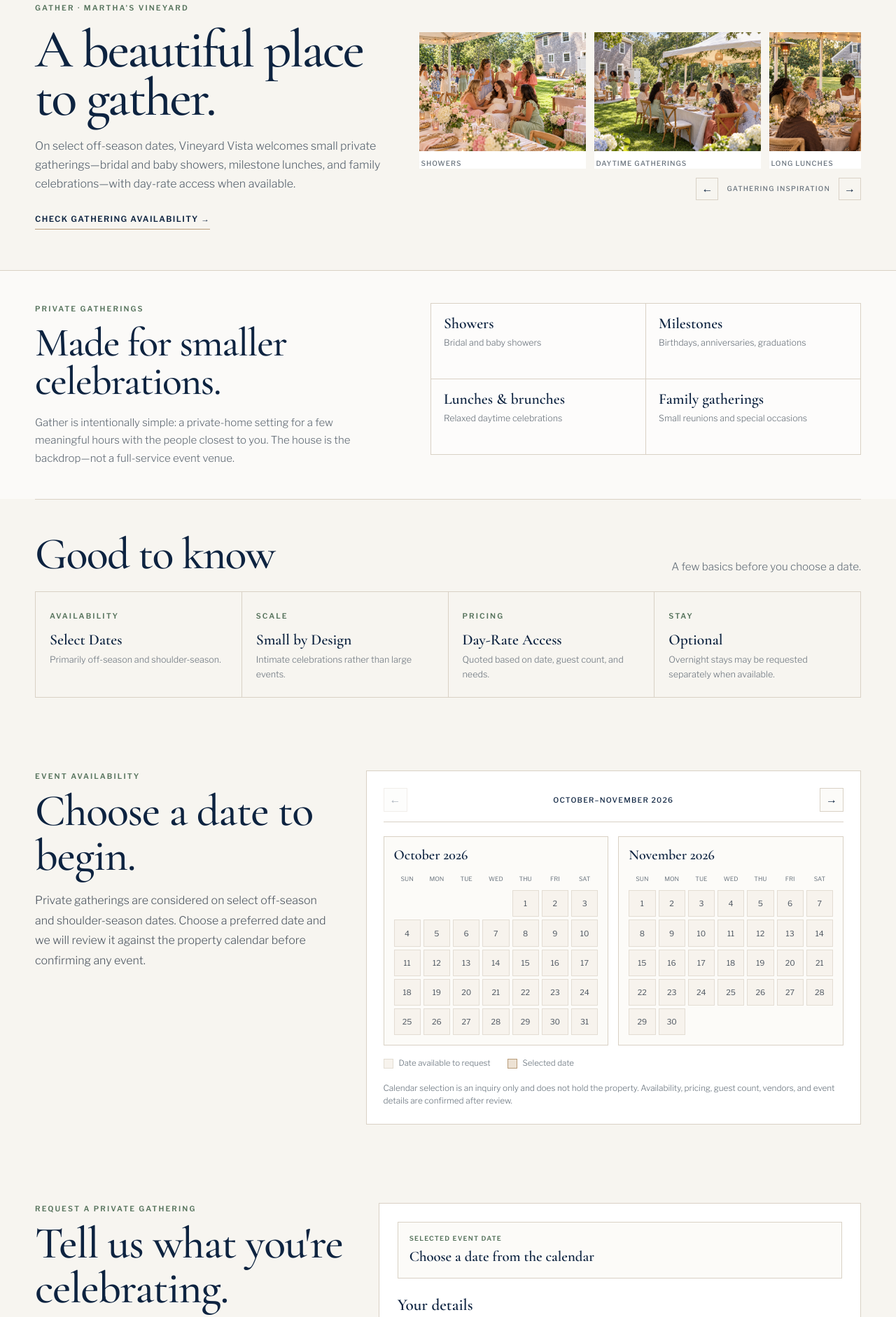
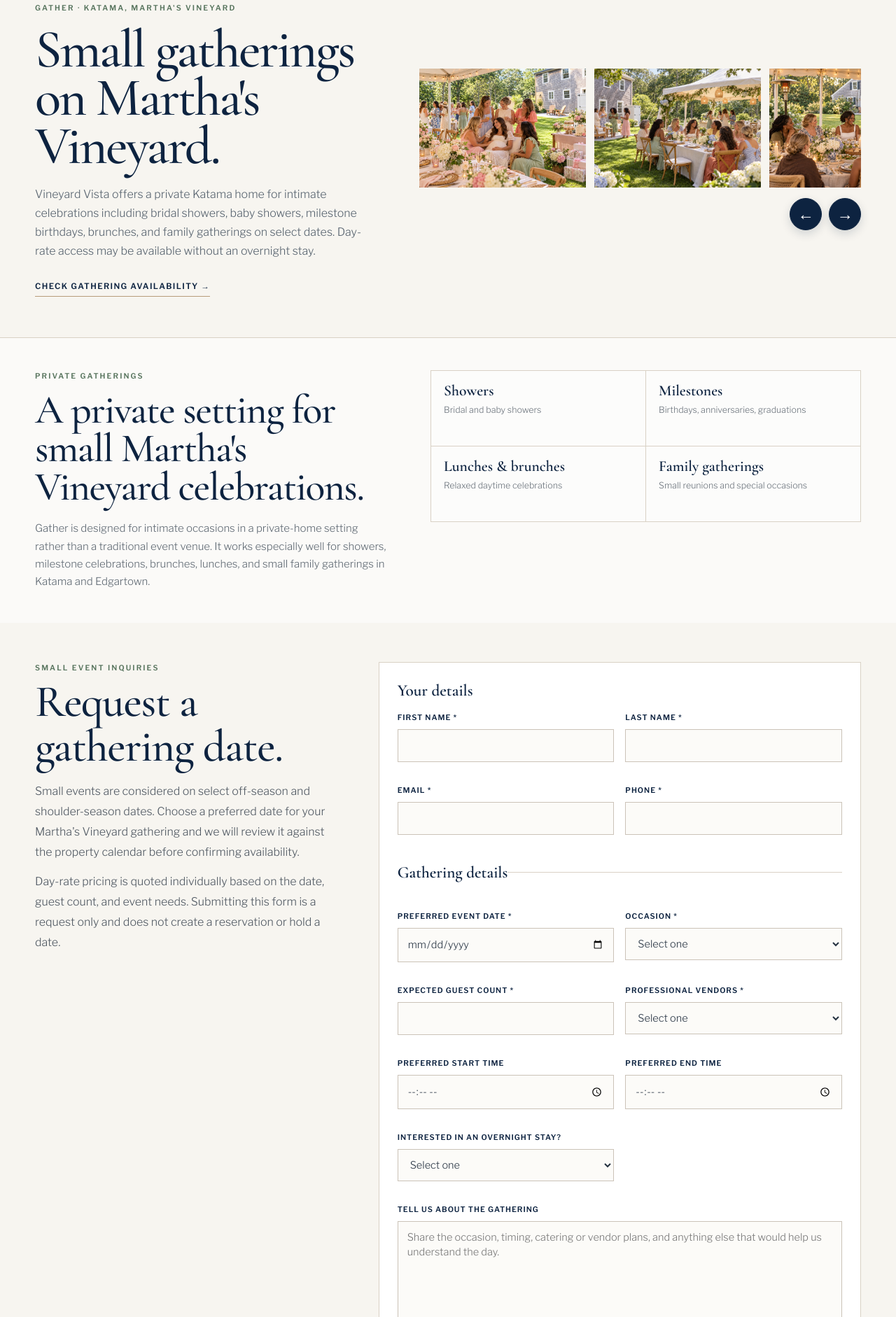
Before and after one commit to vineyardvistaproperties/vineyardvistaproperties, a website: page gather.html in a window 1280 px wide. Shown: the part 136-2018 px from the top of the page at 70% size. Drawn offline with nearby package versions, Linux system fonts and the light colour scheme.

Commit message:
Add files via upload

```diff
--- a/gather.html
+++ b/gather.html
@@ -5,9 +5,9 @@
 <meta charset="utf-8"/>
 <meta content="width=device-width, initial-scale=1.0" name="viewport"/>
 <meta content="#0D2340" name="theme-color"/>
-<meta content="Small private gatherings at Vineyard Vista Properties on Martha's Vineyard." name="description"/>
-<meta content="noindex,nofollow" name="robots"/>
-<title>Gather | Vineyard Vista Properties</title>
+<meta content="Host a small private event on Martha's Vineyard at Vineyard Vista in Katama. Bridal showers, baby showers, milestone birthdays, brunches, family gatherings, and intimate celebrations on select dates." name="description"/>
+<meta content="index,follow" name="robots"/>
+<title>Small Events on Martha's Vineyard | Gather at Vineyard Vista</title>
 <link href="https://fonts.googleapis.com" rel="preconnect"/>
 <link crossorigin="" href="https://fonts.gstatic.com" rel="preconnect"/>
 <link href="https://fonts.googleapis.com/css2?family=Cormorant+Garamond:wght@500;600&amp;family=Libre+Franklin:wght@300;400;500;600&amp;display=swap" rel="stylesheet"/>
@@ -127,30 +127,14 @@
     .details-strip strong{display:block;font:600 1.35rem "Cormorant Garamond",serif;color:var(--navy);margin-top:8px}
     .details-strip span:last-child{display:block;color:#6B747D;font-size:.79rem;margin-top:5px}
 
-    .event-booking{padding:56px 0;background:var(--soft);border-top:0}
         .booking-layout{display:grid;grid-template-columns:.75fr 1.25fr;gap:48px;align-items:start}
     .booking-layout h2,.request-layout h2{font:500 clamp(3rem,5vw,4.5rem)/1 "Cormorant Garamond",Georgia,serif;color:var(--navy);letter-spacing:-.02em;margin:8px 0 18px}
     .booking-copy{color:#4D5660;line-height:1.8;margin:0}
-    .calendar-shell{background:#fff;border:1px solid var(--line);padding:24px}
-    .calendar-toolbar{display:flex;align-items:center;justify-content:space-between;gap:20px;padding-bottom:14px;border-bottom:1px solid var(--line);margin-bottom:20px}
-    .calendar-toolbar button{width:34px;height:34px;border:1px solid var(--line);background:#FCFBF8;color:var(--navy);font-size:1rem;cursor:pointer}
                 .calendar-toolbar button:hover{border-color:var(--sand)}
-    .calendar-range-label{font:500 .65rem "Libre Franklin",sans-serif;text-transform:uppercase;letter-spacing:.12em;color:var(--navy)}
-    .calendar-months{display:grid;grid-template-columns:1fr 1fr;gap:14px}
-    .calendar-month{border:1px solid var(--line);background:#FCFBF8;padding:14px;min-width:0}
-    .calendar-month h3{margin:0 0 10px;font:600 1.25rem "Cormorant Garamond",Georgia,serif;color:var(--navy)}
                     .calendar-grid{display:grid;grid-template-columns:repeat(7,1fr);gap:4px}
     .calendar-grid .dow{display:flex;align-items:center;justify-content:center;min-height:24px;border:0;background:transparent;text-align:center;font-size:.54rem;text-transform:uppercase;letter-spacing:0;color:var(--muted);font-weight:400}
-    .calendar-day{display:flex;align-items:center;justify-content:center;aspect-ratio:1;min-height:0;border:1px solid #E3DDD3;background:#F7F3ED;color:#4D5660;font-size:.68rem;position:relative}
-    button.calendar-day{font-family:inherit;cursor:pointer;padding:0}
-    button.calendar-day:hover{border-color:var(--sand)}
-    .calendar-day.outside,.calendar-day.past{border-color:transparent;background:transparent;color:#b1b1ad;cursor:default}
-    .calendar-day.selected{border-color:var(--sand);background:#EDE2D4;color:var(--navy);font-weight:600;box-shadow:none}
-    .calendar-legend{display:flex;gap:24px;flex-wrap:wrap;margin-top:16px;color:#66717B;font-size:.72rem}
+        button    button    .calendar-day.outside,.calendar-day.past{border-color:transparent;background:transparent;color:#b1b1ad;cursor:default}
             .calendar-legend span{display:flex;align-items:center;gap:8px}
-    .legend-swatch{width:14px;height:14px;border:1px solid #E3DDD3;background:#F7F3ED;display:inline-block}
-    .legend-swatch.selected{background:#EDE2D4;border-color:var(--sand)}
-    .calendar-note{margin:16px 0 0;color:#66717B;font-size:.74rem;line-height:1.55}
 
     .inquiry{padding:56px 0;background:var(--ivory);color:var(--ink);scroll-margin-top:104px}
     .inquiry .kicker{color:var(--sage)}
@@ -167,9 +151,6 @@
     .request-form input,.request-form select,.request-form textarea{display:block;width:100%;margin-top:7px;padding:12px 13px;border:1px solid #CBC3B8;border-radius:0;background:#FCFBF8;color:var(--ink);font:300 .91rem/1.45 "Libre Franklin",Arial,sans-serif}
     .request-form input:focus,.request-form select:focus,.request-form textarea:focus{outline:2px solid rgba(184,156,122,.28);outline-offset:1px;border-color:var(--sand);box-shadow:none}
     .request-form textarea{resize:vertical;min-height:128px}
-    .selected-date-card{border:1px solid var(--line);padding:15px 16px;margin-bottom:24px;background:#FCFBF8}
-    .selected-date-card span{display:block;font-size:.58rem;text-transform:uppercase;letter-spacing:.13em;color:var(--sage);font-weight:600;margin-bottom:5px}
-    .selected-date-card strong{font:600 1.3rem "Cormorant Garamond",Georgia,serif;color:var(--navy)}
                 .checkbox-row{display:flex!important;align-items:flex-start;gap:10px;margin:3px 0 18px!important;text-transform:none!important;letter-spacing:0!important;font-size:.86rem!important;font-weight:300!important;color:#4E5964!important}
     .checkbox-row input{width:auto!important;margin:4px 0 0!important;flex:0 0 auto}
     .checkbox-row span{line-height:1.6}
@@ -194,10 +175,10 @@
     .gather-carousel-track{display:flex;gap:12px;width:max-content;padding:1px}
     .gather-slide{width:238px;margin:0;scroll-snap-align:start;background:#fff}
     .gather-slide img{display:block;width:238px;height:170px;object-fit:cover}
-    .gather-slide figcaption{padding:9px 2px 0;color:#69737D;font-size:.62rem;text-transform:uppercase;letter-spacing:.1em;font-weight:500}
-    .gather-carousel-controls{display:flex;align-items:center;justify-content:flex-end;gap:12px;margin-top:12px;color:#69737D;font-size:.61rem;text-transform:uppercase;letter-spacing:.12em;font-weight:500}
-    .gather-carousel-controls button{width:32px;height:32px;border:1px solid var(--line);background:transparent;color:var(--navy);cursor:pointer;font:400 1rem/1 sans-serif}
-    .gather-carousel-controls button:hover{border-color:var(--sand)}
+    .gather-carousel-controls{display:flex;align-items:center;justify-content:flex-end;gap:10px;margin-top:14px}
+    .gather-carousel-controls button{width:46px;height:46px;border:1px solid var(--navy);border-radius:50%;background:var(--navy);color:#fff;cursor:pointer;font:400 1.45rem/1 sans-serif;display:grid;place-items:center;box-shadow:0 5px 14px rgba(13,35,64,.16);transition:background .2s ease,border-color .2s ease,transform .2s ease}
+    .gather-carousel-controls button:hover{background:#173654;border-color:#173654;transform:translateY(-1px)}
+    .gather-carousel-controls button:focus-visible{outline:3px solid rgba(184,156,122,.45);outline-offset:3px}
     .compact-gather{padding:46px 0}
     .gather-summary{display:grid;grid-template-columns:minmax(0,.9fr) minmax(0,1.1fr);gap:62px;align-items:start}
     .gather-summary h2{font:500 clamp(2.7rem,4.5vw,4.1rem)/.96 "Cormorant Garamond",Georgia,serif;color:var(--navy);letter-spacing:-.025em;margin:12px 0 18px}
@@ -209,12 +190,10 @@
     .gather-details{padding:48px 0}
     .gather-details .section-heading{margin-bottom:22px}
     @media(max-width:980px){
-      .booking-layout,.request-layout{grid-template-columns:1fr;gap:42px}.calendar-months{grid-template-columns:1fr}
-      .gather-hero{grid-template-columns:1fr;gap:32px;padding:46px 0 50px}.gather-carousel{max-width:760px}.gather-summary{grid-template-columns:1fr;gap:32px}
+      .booking-layout,.request-layout{grid-template-columns:1fr;gap:42px}      .gather-hero{grid-template-columns:1fr;gap:32px;padding:46px 0 50px}.gather-carousel{max-width:760px}.gather-summary{grid-template-columns:1fr;gap:32px}
     }
     @media(max-width:640px){
-      .event-booking,.inquiry{padding:44px 0}.calendar-shell{padding:20px 16px}.request-form{padding:20px 16px}.form-grid{grid-template-columns:1fr;gap:0}.form-grid .full,.form-grid .compact-full{grid-column:auto;max-width:none}
-      .gather-hero{padding:38px 0 42px}.gather-slide,.gather-slide img{width:214px}.gather-slide img{height:152px}.gather-carousel-controls{justify-content:space-between}.compact-gather,.gather-details{padding:38px 0}.gather-types{grid-template-columns:1fr}
+      .event-booking,.inquiry{padding:44px 0}      .gather-hero{padding:38px 0 42px}.gather-slide,.gather-slide img{width:214px}.gather-slide img{height:152px}.gather-carousel-controls{justify-content:flex-end}.compact-gather,.gather-details{padding:38px 0}.gather-types{grid-template-columns:1fr}
     }
     @media(max-width:930px){
       .hero{grid-template-columns:1fr;gap:24px;min-height:auto;padding:54px 0 60px}.hero-mark{display:none}
@@ -254,26 +233,25 @@
 <main>
 <section class="gather-hero shell" id="gatherings">
   <div class="gather-hero-copy">
-    <p class="kicker">Gather · Martha's Vineyard</p>
-    <h1>A beautiful place to gather.</h1>
-    <p class="hero-text">On select off-season dates, Vineyard Vista welcomes small private gatherings—bridal and baby showers, milestone lunches, and family celebrations—with day-rate access when available.</p>
+    <p class="kicker">Gather · Katama, Martha's Vineyard</p>
+    <h1>Small gatherings on Martha's Vineyard.</h1>
+    <p class="hero-text">Vineyard Vista offers a private Katama home for intimate celebrations including bridal showers, baby showers, milestone birthdays, brunches, and family gatherings on select dates. Day-rate access may be available without an overnight stay.</p>
     <a class="text-link" href="#event-availability">Check gathering availability <span aria-hidden="true">→</span></a>
   </div>
 
-  <div class="gather-carousel" aria-label="Gathering inspiration">
+  <div class="gather-carousel" aria-label="Gathering photos">
     <div class="gather-carousel-viewport" id="gather-carousel">
       <div class="gather-carousel-track">
-        <figure class="gather-slide"><img src="Gather/event-01-baby-shower.jpeg" alt="Small daytime shower beside a shingled Vineyard home"><figcaption>Showers</figcaption></figure>
-        <figure class="gather-slide"><img src="Gather/event-02-daytime-gathering.jpeg" alt="Daytime gathering around a long table"><figcaption>Daytime gatherings</figcaption></figure>
-        <figure class="gather-slide"><img src="Gather/event-03-intimate-lunch.jpeg" alt="Intimate lunch with floral table settings"><figcaption>Long lunches</figcaption></figure>
-        <figure class="gather-slide"><img src="Gather/event-04-candlelit-dinner.jpeg" alt="Small candlelit dinner gathering"><figcaption>Early evenings</figcaption></figure>
-        <figure class="gather-slide"><img src="Gather/event-05-evening-cocktails.jpeg" alt="Small cocktail gathering beside a shingled home"><figcaption>Celebrations</figcaption></figure>
-        <figure class="gather-slide"><img src="Gather/event-06-family-movie-night.jpeg" alt="Family gathering on the lawn"><figcaption>Family moments</figcaption></figure>
+        <figure class="gather-slide"><img src="Gather/event-01-baby-shower.jpeg" alt="Baby shower at a private Martha's Vineyard home in Katama"></figure>
+        <figure class="gather-slide"><img src="Gather/event-02-daytime-gathering.jpeg" alt="Small daytime event on Martha's Vineyard"></figure>
+        <figure class="gather-slide"><img src="Gather/event-03-intimate-lunch.jpeg" alt="Private bridal shower or brunch on Martha's Vineyard"></figure>
+        <figure class="gather-slide"><img src="Gather/event-04-candlelit-dinner.jpeg" alt="Intimate private dinner gathering on Martha's Vineyard"></figure>
+        <figure class="gather-slide"><img src="Gather/event-05-evening-cocktails.jpeg" alt="Small evening celebration at a Martha's Vineyard home"></figure>
+        <figure class="gather-slide"><img src="Gather/event-06-family-movie-night.jpeg" alt="Small family gathering at a private Martha's Vineyard home"></figure>
       </div>
     </div>
     <div class="gather-carousel-controls">
       <button type="button" id="gather-prev" aria-label="Previous gathering image">←</button>
-      <span>Gathering inspiration</span>
       <button type="button" id="gather-next" aria-label="Next gathering image">→</button>
     </div>
   </div>
@@ -283,8 +261,8 @@
   <div class="shell gather-summary">
     <div>
       <p class="kicker">Private gatherings</p>
-      <h2>Made for smaller celebrations.</h2>
-      <p>Gather is intentionally simple: a private-home setting for a few meaningful hours with the people closest to you. The house is the backdrop—not a full-service event venue.</p>
+      <h2>A private setting for small Martha's Vineyard celebrations.</h2>
+      <p>Gather is designed for intimate occasions in a private-home setting rather than a traditional event venue. It works especially well for showers, milestone celebrations, brunches, lunches, and small family gatherings in Katama and Edgartown.</p>
     </div>
     <div class="gather-types" aria-label="Gathering types">
       <div><strong>Showers</strong><span>Bridal and baby showers</span></div>
@@ -295,53 +273,15 @@
   </div>
 </section>
 
-<section class="section shell gather-details">
-  <div class="section-heading">
-    <h2>Good to know</h2>
-    <p class="section-intro">A few basics before you choose a date.</p>
-  </div>
-  <div class="details-strip">
-    <div><span class="mini-label">Availability</span><strong>Select Dates</strong><span>Primarily off-season and shoulder-season.</span></div>
-    <div><span class="mini-label">Scale</span><strong>Small by Design</strong><span>Intimate celebrations rather than large events.</span></div>
-    <div><span class="mini-label">Pricing</span><strong>Day-Rate Access</strong><span>Quoted based on date, guest count, and needs.</span></div>
-    <div><span class="mini-label">Stay</span><strong>Optional</strong><span>Overnight stays may be requested separately when available.</span></div>
-  </div>
-</section>
-<section class="event-booking" id="event-availability">
-  <div class="shell booking-layout">
-    <div>
-      <p class="kicker">Event Availability</p>
-      <h2>Choose a date to begin.</h2>
-      <p class="booking-copy">Private gatherings are considered on select off-season and shoulder-season dates. Choose a preferred date and we will review it against the property calendar before confirming any event.</p>
-    </div>
-    <div class="calendar-shell">
-      <div class="calendar-toolbar">
-        <button type="button" id="calendar-prev" aria-label="Previous months">←</button>
-        <div class="calendar-range-label" id="calendar-range-label">October–November 2026</div>
-        <button type="button" id="calendar-next" aria-label="Next months">→</button>
-      </div>
-      <div class="calendar-months" id="event-calendar" aria-live="polite"></div>
-      <div class="calendar-legend">
-        <span><i class="legend-swatch"></i> Date available to request</span>
-        <span><i class="legend-swatch selected"></i> Selected date</span>
-      </div>
-      <p class="calendar-note">Calendar selection is an inquiry only and does not hold the property. Availability, pricing, guest count, vendors, and event details are confirmed after review.</p>
-    </div>
-  </div>
-</section>
 <section class="inquiry" id="inquiry">
   <div class="shell request-layout">
     <div>
-      <p class="kicker">Request a Private Gathering</p>
-      <h2>Tell us what you're celebrating.</h2>
-      <p class="request-copy">Share your preferred date and details, and we will respond after reviewing the property calendar and the fit of the gathering.</p>
-      <p class="request-copy">Submitting this form is a request only. It does not create a reservation or hold a date.</p>
+      <p class="kicker">Small Event Inquiries</p>
+      <h2>Request a gathering date.</h2>
+      <p class="request-copy">Small events are considered on select off-season and shoulder-season dates. Choose a preferred date for your Martha's Vineyard gathering and we will review it against the property calendar before confirming availability.</p>
+      <p class="request-copy">Day-rate pricing is quoted individually based on the date, guest count, and event needs. Submitting this form is a request only and does not create a reservation or hold a date.</p>
     </div>
     <form class="request-form" id="event-request-form" novalidate>
-      <div class="selected-date-card" aria-live="polite">
-        <span>Selected event date</span>
-        <strong id="selected-date-display">Choose a date from the calendar</strong>
-      </div>
 <fieldset class="form-section">
         <legend>Your details</legend>
         <div class="form-grid">
@@ -493,7 +433,6 @@
       selectedDate = new Date(d.getFullYear(),d.getMonth(),d.getDate());
       eventDateInput.value = isoDate(selectedDate);
       selectedDisplay.textContent = prettyDate(selectedDate);
-      renderCalendar();
       document.getElementById('inquiry').scrollIntoView({behavior:'smooth',block:'start'});
     }
     prevBtn?.addEventListener('click',()=>{calendarIndex=Math.max(0,calendarIndex-(window.innerWidth<=930?1:2));renderCalendar();});
@@ -510,7 +449,6 @@
     });
     let resizeTimer;
     window.addEventListener('resize',()=>{clearTimeout(resizeTimer);resizeTimer=setTimeout(renderCalendar,120);});
-    renderCalendar();
 
     const form = document.getElementById('event-request-form');
     const status = document.getElementById('event-form-status');
@@ -541,7 +479,6 @@
         selectedDate = null;
         eventDateInput.value = '';
         selectedDisplay.textContent = 'Choose a date from the calendar';
-        renderCalendar();
       } catch (error) {
         status.textContent = error.message || 'Unable to submit your event request. Please try again.';
       } finally {
```
Lines whose indentation alone changed are shown as unchanged.
